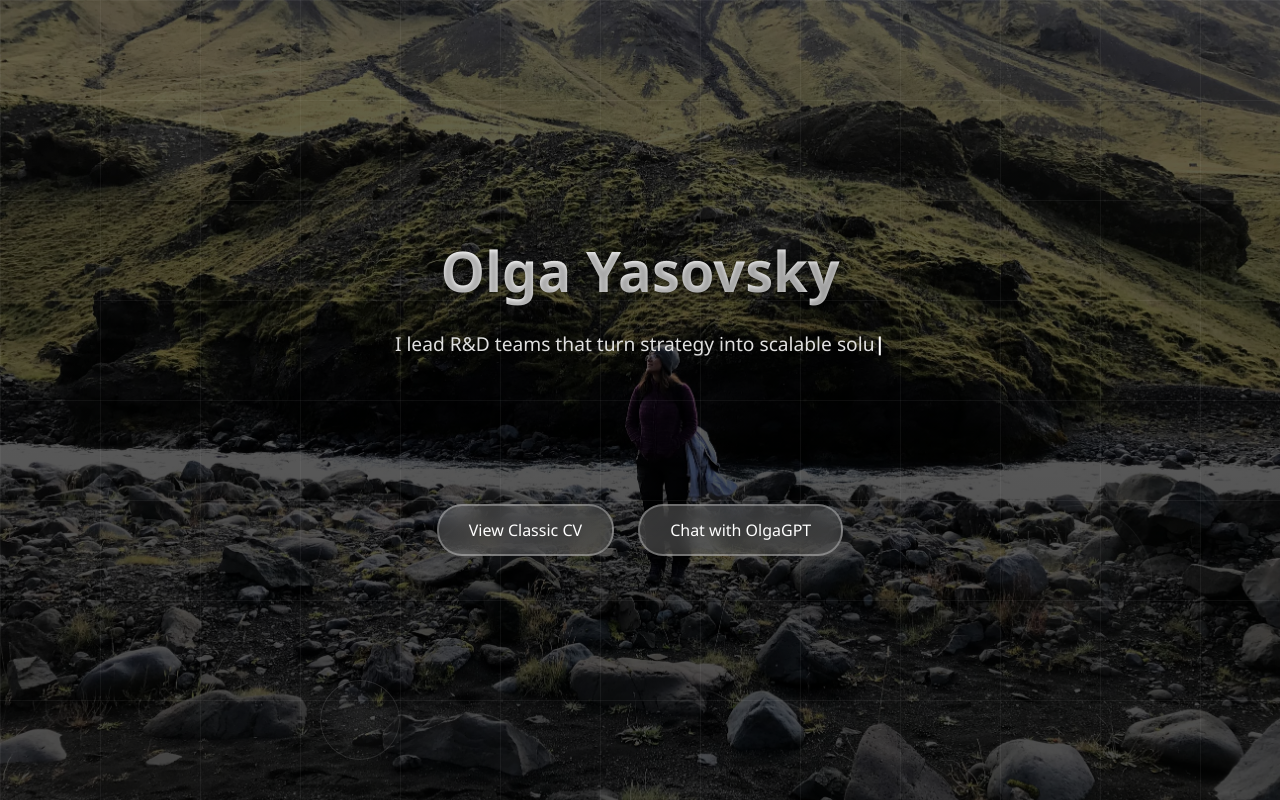
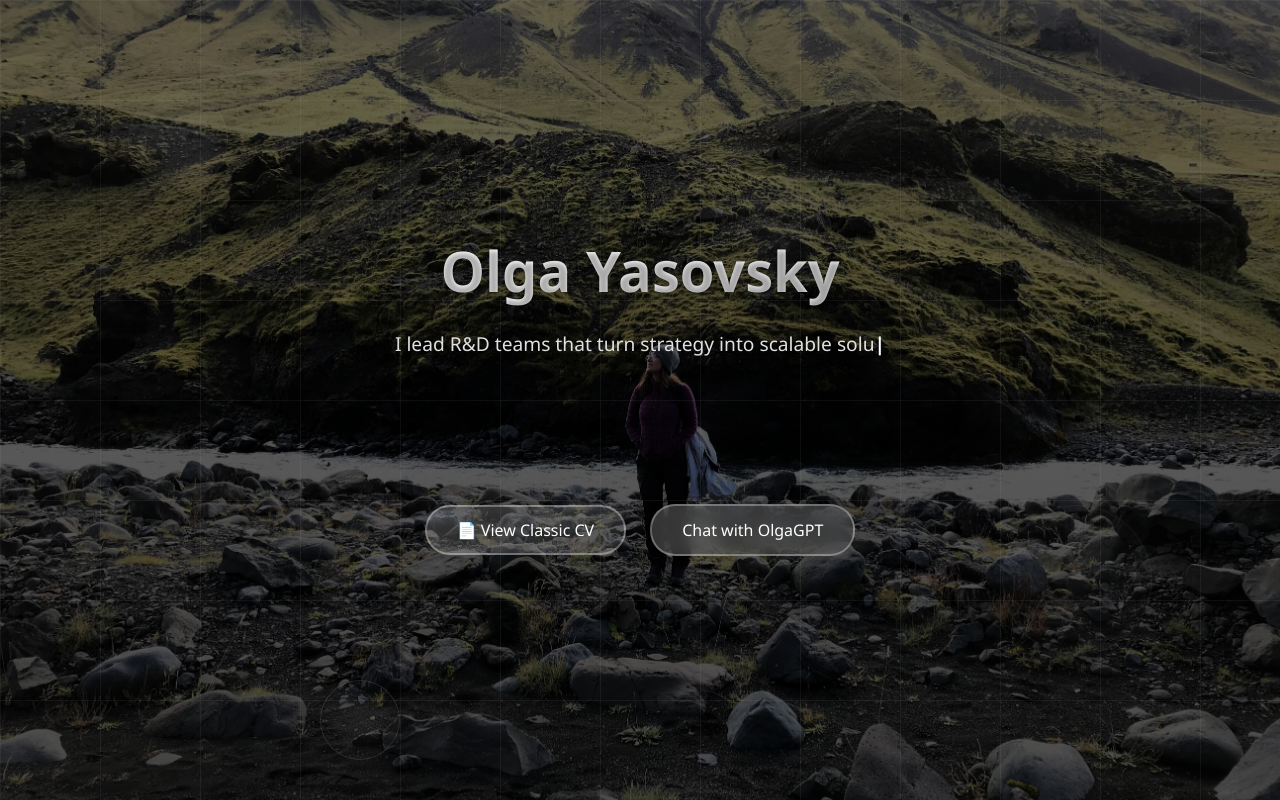
Before and after one commit to oyasovsky/online-cv-game, a Next.js app: page / in a window 1280 px wide. Built offline with nearby package versions, Linux system fonts and the light colour scheme.

Commit message:
fix: open View Classic CV in new tab from home page, styled as button

```diff
--- a/pages/index.js
+++ b/pages/index.js
@@ -26,8 +26,13 @@ export default function Home() {
         {/* Action buttons */}
         <div className=" p-8 mb-8">
           <div className="space-x-6">
-            <a href="/Olga_Yasovsky_CV.pdf" download>
-              <Button>View Classic CV</Button>
+            <a
+              href="/Olga_Yasovsky_CV.pdf"
+              target="_blank"
+              rel="noopener noreferrer"
+              className="cv-button"
+            >
+              📄 View Classic CV
             </a>
             <a href="/olgagpt">
               <Button>Chat with OlgaGPT</Button>
```
